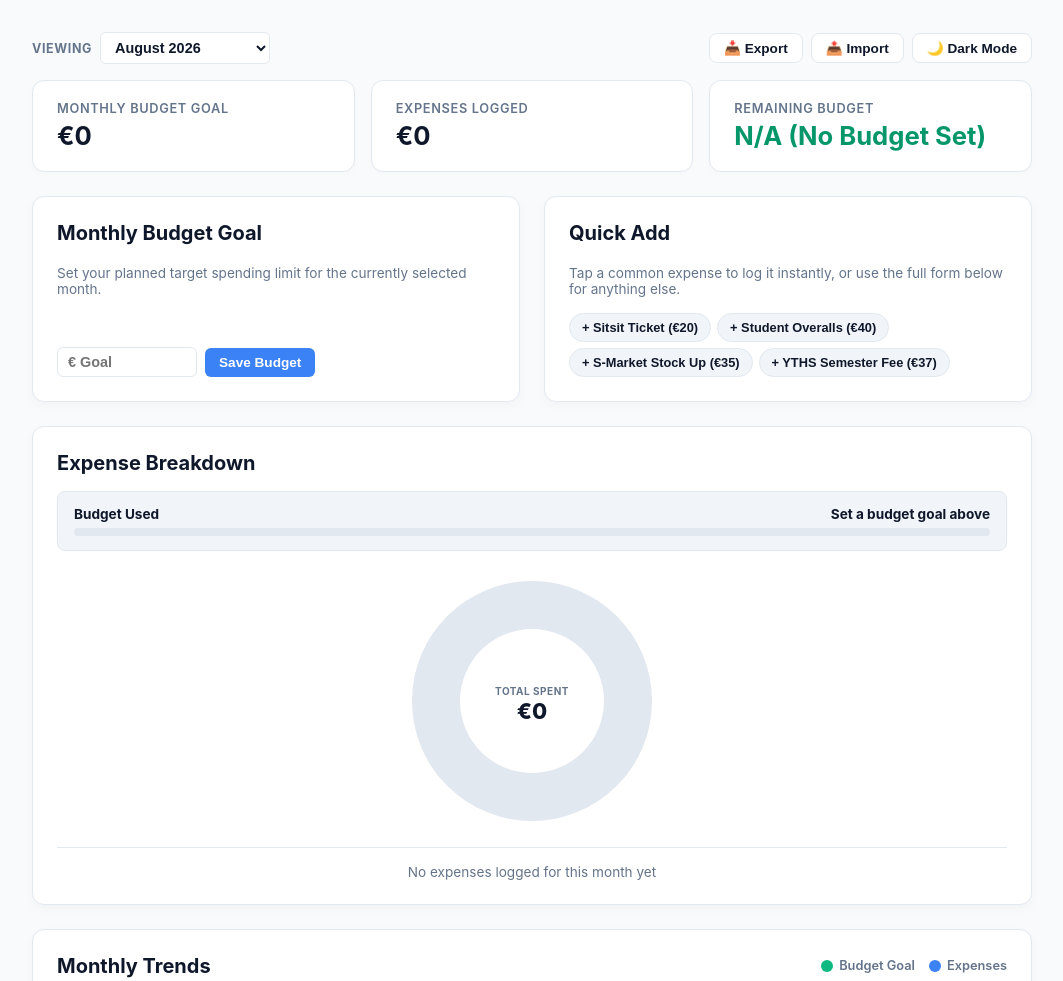
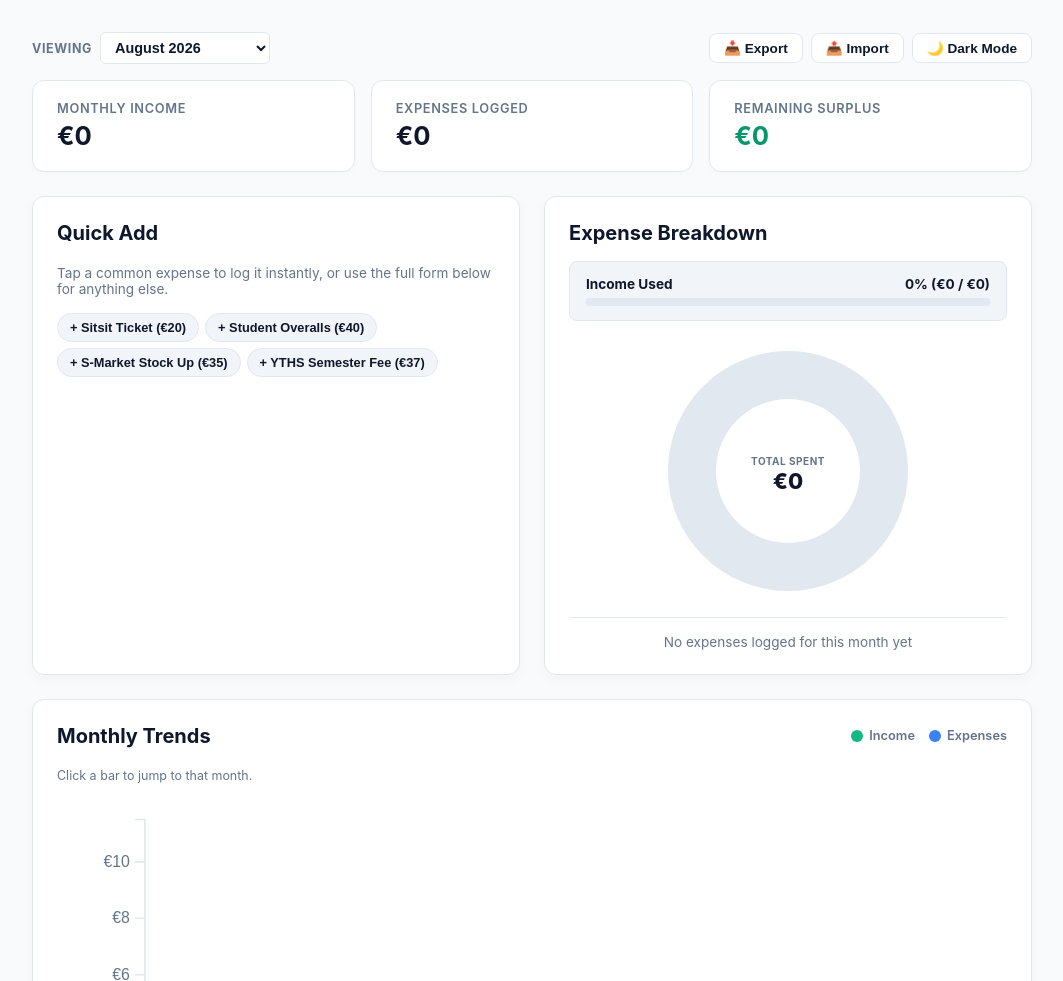
Before and after one commit to oktb60/budget, a plain HTML site: page index.html in a window 1280 px wide. Shown: the top 981 px of the page, without its empty margins (108-1171 px from the left). Drawn offline with nearby package versions, Linux system fonts and the light colour scheme.

Commit message:
Update index.html

```diff
--- a/index.html
+++ b/index.html
@@ -203,7 +203,7 @@
             color: var(--text-main);
         }
 
-        /* Quick Add & Budget Setup */
+        /* Quick Add */
         .quick-add-hint {
             font-size: 0.85rem;
             color: var(--text-muted);
@@ -233,13 +233,6 @@
             color: var(--color-meals);
         }
 
-        .budget-form-group {
-            display: flex;
-            gap: 8px;
-            align-items: center;
-            margin-top: auto;
-        }
-
         .num-input, .text-input, .select-input {
             padding: 6px 10px;
             border: 1px solid var(--border-color);
@@ -252,7 +245,7 @@
         }
 
         .num-input {
-            width: 100px;
+            width: 84px;
             text-align: right;
         }
 
@@ -260,22 +253,6 @@
             outline: none;
             border-color: var(--color-meals);
             box-shadow: 0 0 0 3px rgba(59, 130, 246, 0.15);
-        }
-
-        .btn-save-budget {
-            background: var(--color-meals);
-            color: white;
-            border: none;
-            border-radius: 6px;
-            padding: 7px 14px;
-            font-weight: 700;
-            cursor: pointer;
-            font-size: 0.85rem;
-            transition: opacity 0.15s ease;
-        }
-
-        .btn-save-budget:hover {
-            opacity: 0.9;
         }
 
         /* Budget Utilization Bar */
@@ -570,7 +547,7 @@
         <!-- Top KPI Bar -->
         <div class="kpi-grid">
             <div class="kpi-card">
-                <span class="kpi-label">Monthly Budget Goal</span>
+                <span class="kpi-label">Monthly Income</span>
                 <span class="kpi-value" id="kpi-budget">€0</span>
             </div>
             <div class="kpi-card">
@@ -584,18 +561,6 @@
         </div>
 
         <div class="main-grid">
-
-            <!-- Budget Setup Card -->
-            <div class="card">
-                <div class="card-header">
-                    <h2 class="card-title">Monthly Budget Goal</h2>
-                </div>
-                <p class="quick-add-hint">Set your planned target spending limit for the currently selected month.</p>
-                <div class="budget-form-group">
-                    <input type="number" class="num-input" id="budget-input" placeholder="€ Goal" step="1" min="0" style="width: 140px; text-align: left;" aria-label="Monthly Budget Goal Amount">
-                    <button type="button" class="btn-save-budget" onclick="saveBudgetGoal()">Save Budget</button>
-                </div>
-            </div>
 
             <!-- Quick Add Card -->
             <div class="card">
@@ -612,13 +577,13 @@
             </div>
 
             <!-- Chart Card -->
-            <div class="card chart-container" style="grid-column: 1 / -1;">
+            <div class="card chart-container">
                 <h2 class="card-title" style="align-self: flex-start; margin-bottom: 1rem;">Expense Breakdown</h2>
 
-                <!-- Budget Utilization Progress Bar -->
+                <!-- Income Utilization Progress Bar -->
                 <div class="progress-box">
                     <div class="progress-header">
-                        <span>Budget Used</span>
+                        <span>Income Used</span>
                         <span id="progress-status">0%</span>
                     </div>
                     <div class="progress-track">
@@ -639,7 +604,7 @@
                 <div class="card-header">
                     <h2 class="card-title">Monthly Trends</h2>
                     <div class="trend-legend">
-                        <span class="trend-legend-item"><span class="color-dot" style="background-color:#10b981;"></span> Budget Goal</span>
+                        <span class="trend-legend-item"><span class="color-dot" style="background-color:#10b981;"></span> Income</span>
                         <span class="trend-legend-item"><span class="color-dot" style="background-color:#3b82f6;"></span> Expenses</span>
                     </div>
                 </div>
@@ -692,8 +657,9 @@
     <script>
         const THEME_KEY = 'lappeenranta_theme_preference';
         const TRANSACTIONS_KEY = 'lappeenranta_transactions_data';
-        const BUDGETS_KEY = 'lappeenranta_budgets_data';
 
+        // Single source of truth for every category: which transaction type it's
+        // valid for, and the color used consistently across the donut chart & legend.
         const categoryOptions = [
             { value: 'Groceries', label: 'Groceries', type: 'expense', color: '#10b981' },
             { value: 'Campus Meals', label: 'Campus Meals', type: 'expense', color: '#3b82f6' },
@@ -703,12 +669,12 @@
             { value: 'Income', label: 'Income/Allowance', type: 'income', color: '#10b981' }
         ];
         const validCategoryValues = categoryOptions.map(c => c.value);
-        const TREND_COLORS = { budget: '#10b981', expense: '#3b82f6' };
+        const TREND_COLORS = { income: '#10b981', expense: '#3b82f6' };
 
         let transactions = [];
-        let budgets = {}; // Keyed by month string e.g. "2026-08": 800
         let currentMonthKey = getCurrentMonthKey();
 
+        // Helper: Local Date Format (YYYY-MM-DD) avoiding UTC offsets
         function getLocalDateString() {
             const today = new Date();
             const year = today.getFullYear();
@@ -739,6 +705,7 @@
             return Date.now().toString(36) + Math.random().toString(36).slice(2, 8);
         }
 
+        // Format currency helper
         function formatMoney(val) {
             return val % 1 === 0 ? val.toFixed(0) : val.toFixed(2);
         }
@@ -788,6 +755,7 @@
         const arcHover = d3.arc().innerRadius(innerRadius).outerRadius(radius + 6);
         const tooltip = d3.select("#tooltip");
 
+        // Dark Theme Switcher Logic
         const themeBtn = document.getElementById('theme-toggle');
 
         function initTheme() {
@@ -805,10 +773,14 @@
             localStorage.setItem(THEME_KEY, isDark ? 'dark' : 'light');
         });
 
+        // Highlight input text on focus
         document.querySelectorAll('.num-input').forEach(input => {
             input.addEventListener('focus', (e) => e.target.select());
         });
 
+        // Repopulate the category dropdown to only show options valid for the
+        // currently selected transaction type, so a mismatched combo (e.g. an
+        // "Expense" logged against the "Income" category) can never be selected.
         function updateCategoryOptions() {
             const type = document.getElementById('log-type').value;
             const categorySelect = document.getElementById('log-category');
@@ -824,9 +796,9 @@
 
         document.getElementById('log-type').addEventListener('change', updateCategoryOptions);
 
+        // MONTH SELECTOR LOGIC
         function getAvailableMonths() {
             const set = new Set(transactions.map(t => getMonthKeyFromDate(t.date)));
-            Object.keys(budgets).forEach(m => set.add(m));
             set.add(getCurrentMonthKey());
             set.add(currentMonthKey);
             return Array.from(set).sort().reverse();
@@ -839,27 +811,12 @@
             sel.innerHTML = months.map(m => `<option value="${m}">${formatMonthLabel(m)}</option>`).join('');
             sel.value = months.includes(currentMonthKey) ? currentMonthKey : months[0];
             currentMonthKey = sel.value;
-
-            // Sync budget input field with active month's budget goal
-            document.getElementById('budget-input').value = budgets[currentMonthKey] !== undefined ? budgets[currentMonthKey] : '';
         }
 
         document.getElementById('month-selector').addEventListener('change', function() {
             currentMonthKey = this.value;
-            document.getElementById('budget-input').value = budgets[currentMonthKey] !== undefined ? budgets[currentMonthKey] : '';
             renderAll();
         });
-
-        function saveBudgetGoal() {
-            const val = parseFloat(document.getElementById('budget-input').value);
-            if (isNaN(val) || val < 0) {
-                delete budgets[currentMonthKey];
-            } else {
-                budgets[currentMonthKey] = val;
-            }
-            localStorage.setItem(BUDGETS_KEY, JSON.stringify(budgets));
-            renderAll();
-        }
 
         function renderAll() {
             renderTransactions();
@@ -867,21 +824,20 @@
             renderTrends();
         }
 
-        function loadStorage() {
-            const savedTx = localStorage.getItem(TRANSACTIONS_KEY);
-            if (savedTx) {
+        // TRANSACTION & LOG MANAGER LOGIC
+        function loadTransactions() {
+            const saved = localStorage.getItem(TRANSACTIONS_KEY);
+            if (saved) {
                 try {
-                    transactions = JSON.parse(savedTx);
+                    transactions = JSON.parse(saved);
+                    let backfilled = false;
+                    transactions.forEach(t => {
+                        if (!t.id) { t.id = generateId(); backfilled = true; }
+                    });
+                    if (backfilled) localStorage.setItem(TRANSACTIONS_KEY, JSON.stringify(transactions));
                 } catch (e) {
+                    console.error("Error loading transactions:", e);
                     transactions = [];
-                }
-            }
-            const savedBudgets = localStorage.getItem(BUDGETS_KEY);
-            if (savedBudgets) {
-                try {
-                    budgets = JSON.parse(savedBudgets);
-                } catch (e) {
-                    budgets = {};
                 }
             }
         }
@@ -962,6 +918,7 @@
             renderAll();
         }
 
+        // Quick Add: logs a transaction directly, no manual form needed
         function quickLogTransaction(desc, category, amount) {
             const newEntry = {
                 id: generateId(),
@@ -979,12 +936,12 @@
             renderAll();
         }
 
+        // Export Transactions to a JSON file
         function exportData() {
             const exportObj = {
-                version: "2.1",
+                version: "2.0",
                 exportedAt: new Date().toISOString(),
-                transactions,
-                budgets
+                transactions
             };
 
             const blob = new Blob([JSON.stringify(exportObj, null, 2)], { type: "application/json" });
@@ -998,6 +955,9 @@
             URL.revokeObjectURL(blobUrl);
         }
 
+        // Validate & clean a single imported transaction record. Returns null
+        // if the record is malformed or has values outside the app's known
+        // set (this is what protects against a crafted/malicious import file).
         function sanitizeTransaction(item) {
             if (!item || typeof item !== 'object') return null;
 
@@ -1017,6 +977,7 @@
             return { id, date, type, desc, category, amount };
         }
 
+        // Import Transactions from a JSON file
         function importData(event) {
             const file = event.target.files[0];
             if (!file) return;
@@ -1026,31 +987,40 @@
                 try {
                     const importedObj = JSON.parse(e.target.result);
 
-                    if (importedObj.transactions && Array.isArray(importedObj.transactions)) {
-                        transactions = importedObj.transactions.map(sanitizeTransaction).filter(t => t !== null);
-                        saveTransactions();
-                    }
-                    if (importedObj.budgets && typeof importedObj.budgets === 'object') {
-                        budgets = importedObj.budgets;
-                        localStorage.setItem(BUDGETS_KEY, JSON.stringify(budgets));
+                    if (!Array.isArray(importedObj.transactions)) {
+                        throw new Error("No transactions array found in file");
                     }
 
+                    const cleaned = importedObj.transactions.map(sanitizeTransaction).filter(t => t !== null);
+                    const skipped = importedObj.transactions.length - cleaned.length;
+
+                    transactions = cleaned;
+                    saveTransactions();
                     currentMonthKey = getCurrentMonthKey();
                     renderMonthSelector();
                     renderAll();
-                    alert("Budget data imported successfully!");
+
+                    alert(skipped > 0
+                        ? `Import complete. ${skipped} invalid transaction(s) were skipped.`
+                        : "Transactions imported successfully!");
                 } catch (err) {
-                    alert("Failed to import: Please ensure you selected a valid backup JSON file.");
+                    alert("Failed to import: Please ensure you selected a valid budget JSON file.");
+                    console.error("Import error:", err);
                 }
             };
             reader.readAsText(file);
+
             event.target.value = '';
         }
 
+        // Core Chart & KPI Rendering Function — computed entirely from the
+        // transaction log for the currently selected month.
         function updateChart() {
             const monthTransactions = transactions.filter(t => getMonthKeyFromDate(t.date) === currentMonthKey);
 
-            const budgetGoal = budgets[currentMonthKey] !== undefined ? budgets[currentMonthKey] : 0;
+            const budget = Math.round(
+                monthTransactions.filter(t => t.type === 'income').reduce((sum, t) => sum + t.amount, 0) * 100
+            ) / 100;
 
             let data = categoryOptions.filter(c => c.type === 'expense').map(c => ({
                 category: c.value,
@@ -1064,9 +1034,9 @@
             }));
 
             const totalExpenses = Math.round(data.reduce((sum, d) => sum + d.value, 0) * 100) / 100;
-            const surplus = Math.round((budgetGoal - totalExpenses) * 100) / 100;
+            const surplus = Math.round((budget - totalExpenses) * 100) / 100;
 
-            document.getElementById('kpi-budget').textContent = `€${formatMoney(budgetGoal)}`;
+            document.getElementById('kpi-budget').textContent = `€${formatMoney(budget)}`;
             document.getElementById('kpi-expenses').textContent = `€${formatMoney(totalExpenses)}`;
 
             const surplusCard = document.getElementById('kpi-surplus-card');
@@ -1074,25 +1044,25 @@
             const surplusVal = document.getElementById('kpi-surplus');
             const warningEl = document.getElementById('warning');
 
-            if (budgetGoal > 0 && surplus < 0) {
+            if (surplus < 0) {
                 surplusCard.className = "kpi-card deficit";
-                surplusLabel.textContent = "Over Budget";
+                surplusLabel.textContent = "Deficit";
                 surplusVal.textContent = `-€${formatMoney(Math.abs(surplus))}`;
                 warningEl.style.display = "block";
                 warningEl.textContent = `Warning: Over budget by €${formatMoney(Math.abs(surplus))}!`;
             } else {
                 surplusCard.className = "kpi-card surplus";
-                surplusLabel.textContent = "Remaining Budget";
-                surplusVal.textContent = budgetGoal > 0 ? `€${formatMoney(surplus)}` : 'N/A (No Budget Set)';
+                surplusLabel.textContent = "Remaining Surplus";
+                surplusVal.textContent = `€${formatMoney(surplus)}`;
                 warningEl.style.display = "none";
             }
 
-            const usedPercentage = budgetGoal > 0 ? ((totalExpenses / budgetGoal) * 100).toFixed(1) : 0;
+            const usedPercentage = budget > 0 ? ((totalExpenses / budget) * 100).toFixed(1) : 0;
             const progressBar = document.getElementById('progress-bar');
             const progressStatus = document.getElementById('progress-status');
 
-            progressStatus.textContent = budgetGoal > 0 ? `${usedPercentage}% (€${formatMoney(totalExpenses)} / €${formatMoney(budgetGoal)})` : 'Set a budget goal above';
-            progressBar.style.width = budgetGoal > 0 ? `${Math.min(usedPercentage, 100)}%` : '0%';
+            progressStatus.textContent = `${usedPercentage}% (€${formatMoney(totalExpenses)} / €${formatMoney(budget)})`;
+            progressBar.style.width = `${Math.min(usedPercentage, 100)}%`;
 
             if (usedPercentage > 100) {
                 progressBar.style.backgroundColor = "var(--color-deficit)";
@@ -1204,24 +1174,26 @@
             });
         }
 
+        // Monthly Trends: grouped bar chart comparing income vs expenses
+        // across every month present in the transaction log.
         function renderTrends() {
-            const allMonths = new Set(Object.keys(budgets));
-            transactions.forEach(t => allMonths.add(getMonthKeyFromDate(t.date)));
-            allMonths.add(getCurrentMonthKey());
+            const monthTotals = {};
+            transactions.forEach(t => {
+                const mk = getMonthKeyFromDate(t.date);
+                if (!monthTotals[mk]) monthTotals[mk] = { income: 0, expense: 0 };
+                monthTotals[mk][t.type] += t.amount;
+            });
+            if (!monthTotals[getCurrentMonthKey()]) {
+                monthTotals[getCurrentMonthKey()] = { income: 0, expense: 0 };
+            }
 
-            const months = Array.from(allMonths).sort();
-            const chartData = months.map(mk => {
-                const monthExpenses = transactions
-                    .filter(t => getMonthKeyFromDate(t.date) === mk && t.type === 'expense')
-                    .reduce((sum, t) => sum + t.amount, 0);
-
-                return {
-                    month: mk,
-                    label: formatMonthShort(mk),
-                    budget: budgets[mk] !== undefined ? budgets[mk] : 0,
-                    expense: Math.round(monthExpenses * 100) / 100
-                };
-            });
+            const months = Object.keys(monthTotals).sort();
+            const chartData = months.map(mk => ({
+                month: mk,
+                label: formatMonthShort(mk),
+                income: Math.round(monthTotals[mk].income * 100) / 100,
+                expense: Math.round(monthTotals[mk].expense * 100) / 100
+            }));
 
             const trendsSvg = d3.select('#trends-chart');
             trendsSvg.selectAll('*').remove();
@@ -1239,11 +1211,11 @@
                 .paddingInner(0.35);
 
             const x1 = d3.scaleBand()
-                .domain(['budget', 'expense'])
+                .domain(['income', 'expense'])
                 .range([0, x0.bandwidth()])
                 .padding(0.12);
 
-            const maxVal = d3.max(chartData, d => Math.max(d.budget, d.expense)) || 10;
+            const maxVal = d3.max(chartData, d => Math.max(d.income, d.expense)) || 10;
             const y = d3.scaleLinear()
                 .domain([0, maxVal * 1.15])
                 .range([chartHeight, 0]);
@@ -1267,14 +1239,14 @@
                 .attr('class', 'month-group')
                 .attr('transform', d => `translate(${x0(d.label)},0)`);
 
-            ['budget', 'expense'].forEach(key => {
+            ['income', 'expense'].forEach(key => {
                 monthGroups.append('rect')
                     .attr('x', x1(key))
                     .attr('y', d => y(d[key]))
                     .attr('width', x1.bandwidth())
                     .attr('height', d => chartHeight - y(d[key]))
                     .attr('rx', 2)
-                    .attr('fill', key === 'budget' ? TREND_COLORS.budget : TREND_COLORS.expense)
+                    .attr('fill', key === 'income' ? TREND_COLORS.income : TREND_COLORS.expense)
                     .style('cursor', 'pointer')
                     .on('click', function(event, d) {
                         currentMonthKey = d.month;
@@ -1283,7 +1255,7 @@
                     })
                     .on('mouseover', function(event, d) {
                         tooltip.style('opacity', 1)
-                               .html(`<strong>${d.label}</strong><br>${key === 'budget' ? 'Budget Goal' : 'Expenses'}: €${formatMoney(d[key])}`);
+                               .html(`<strong>${d.label}</strong><br>${key === 'income' ? 'Income' : 'Expenses'}: €${formatMoney(d[key])}`);
                     })
                     .on('mousemove', function(event) {
                         const [x, y2] = d3.pointer(event, document.querySelector('.trends-card'));
@@ -1296,10 +1268,12 @@
             });
         }
 
+        // Initialize App
         initTheme();
         updateCategoryOptions();
-        loadStorage();
+        loadTransactions();
 
+        // Ensure currentMonthKey points to the latest month with data if available
         if (transactions.length > 0) {
             const availableMonths = Array.from(new Set(transactions.map(t => getMonthKeyFromDate(t.date)))).sort().reverse();
             currentMonthKey = availableMonths[0];
```
